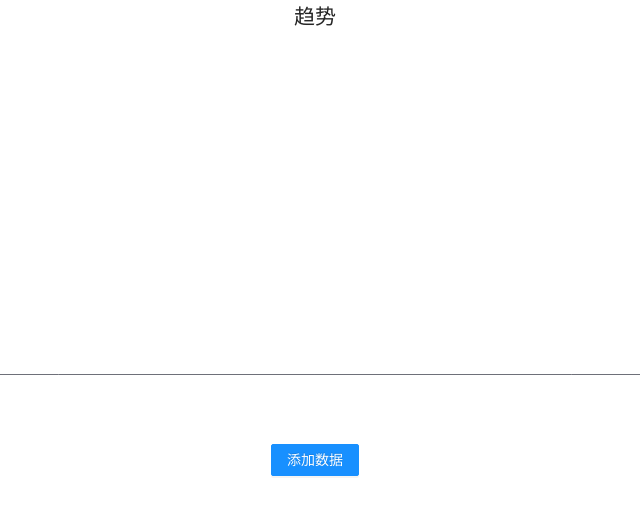
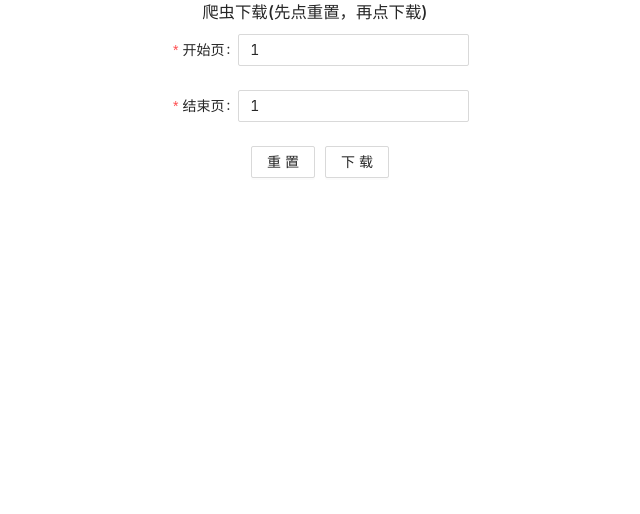
Before and after one commit to 0110wdj/electron-app, a React app: page / in a window 1280 px wide. Shown: the whole page, without its empty margins (325-965 px from the left). Built offline with nearby package versions, Linux system fonts and the light colour scheme.

Commit message:
feat:前端修改、链接修改

```diff
--- a/src/app/index.js
+++ b/src/app/index.js
@@ -1,9 +1,11 @@
-import React from "react";
-import Echarts from "../components/echarts";
 import { ConfigProvider } from 'antd';
 import zhCN from 'antd/es/locale/zh_CN';
 import './index.css';
 import ipc from '../components/ipc';
+import { Button, Input } from 'antd'
+import { Form } from 'antd'
+import axios from 'axios'
+import React, { useState } from 'react'
 
 // 增加调试功能
 document.body.addEventListener('keyup', e => {
@@ -12,12 +14,122 @@ document.body.addEventListener('keyup', e => {
   }
 });
 
+const ipAddress = '47.97.71.176'
+
 const MainApp = () => {
+  const [start, setStart] = useState(1)
+  const [end, setEnd] = useState(1)
+  const [isClick, setIsClick] = useState(false)
+  const [form] = Form.useForm()
+
   return (
     <ConfigProvider locale={zhCN} >
       <div className="main-app">
-        <h2>趋势</h2>
-        <Echarts />
+        <h3>爬虫下载(先点重置，再点下载)</h3>
+        <Form
+          form={form}
+          name='basic'
+          labelCol={{
+            span: 6,
+          }}
+          wrapperCol={{
+            span: 18,
+          }}
+          style={{
+            maxWidth: 600,
+          }}
+          initialValues={{
+            remember: true,
+          }}
+          autoComplete='off'
+        >
+          <Form.Item
+            label='开始页'
+            name='start'
+            placeholder='从第几页开始下载'
+            rules={[
+              {
+                required: true,
+              },
+            ]}
+            initialValue={1}
+          >
+            <Input
+              onChange={e => {
+                setStart(e?.target?.value)
+              }}
+            />
+          </Form.Item>
+          <Form.Item
+            label='结束页'
+            name='end'
+            placeholder='到第几页结束（包含）'
+            rules={[
+              {
+                required: true,
+              },
+            ]}
+            initialValue={1}
+          >
+            <Input
+              onChange={e => {
+                setEnd(e?.target?.value)
+              }}
+            />
+          </Form.Item>
+        </Form>
+        <div class='flex flex-row'>
+          <div style={{ margin: '0 10px' }}>
+            <Button
+              onClick={() => {
+                if (isClick) {
+                  e.preventDefault()
+                } else {
+                  setIsClick(true)
+                  ipc.clearData();
+                  // axios.get(`http://${ipAddress}:9527/crawler/sichuan/clear`)
+                  setTimeout(() => {
+                    setIsClick(false)
+                  }, 3000)
+                }
+              }}
+              style={{ margin: '0 10px' }}
+            >
+              {isClick ? '等待..' : '重置'}
+            </Button>
+            {/* <a
+              href={`http://${ipAddress}:9527/crawler/sichuan/downLoad?start=${start}&end=${end}`}
+              onClick={e => {
+                if (isClick) {
+                  e.preventDefault()
+                } else {
+                  setIsClick(true)
+                  setTimeout(() => {
+                    setIsClick(false)
+                  }, 10000)
+                }
+              }}
+            >
+              <Button>{isClick ? '等待..' : '下载'}</Button>
+            </a> */}
+            <Button onClick={e => {
+              if (isClick) {
+                e.preventDefault()
+              } else {
+                if (!(+start > 0 && +end > 0)) {
+                  e.preventDefault()
+                  console.error("参数错误！");
+                  return;
+                }
+                setIsClick(true)
+                ipc.downloadData(start, end)
+                setTimeout(() => {
+                  setIsClick(false)
+                }, 10000)
+              }
+            }}>{isClick ? '等待..' : '下载'}</Button>
+          </div>
+        </div>
       </div>
     </ConfigProvider>
   )
--- a/src/components/ipc/index.js
+++ b/src/components/ipc/index.js
@@ -2,6 +2,8 @@
  * @type {{
 *   getDataJson: () => Promise<string>,
 *   addDataJson: (arg:string) => boolean,
+*   downloadData: (start:number,end:number) => boolean,
+*   clearData: () => boolean,
 *   openDevTools: () => void,
 * }}
 */
--- a/src/elmain/filecrud.js
+++ b/src/elmain/filecrud.js
@@ -3,7 +3,7 @@ const path = require('node:path')
 const OS = process.platform;
 let personalDataPath;
 
-const dir = "personal-weight-data";
+const dir = "kits-app-data";
 
 if (OS === 'win32') {
   personalDataPath = path.join(process.env.APPDATA, dir)
--- a/src/index.html
+++ b/src/index.html
@@ -7,7 +7,7 @@
   <!-- <meta http-equiv="Content-Security-Policy" content="default-src 'self'; script-src 'self'; style-src 'self'; img-src 'self' data:; connect-src 'self'"> -->
   <meta http-equiv="Content-Security-Policy" content="script-src 'self' 'unsafe-eval' 'unsafe-inline';">
 
-  <title>weight record</title>
+  <title>爬虫下载</title>
 </head>
 
 <body>
--- a/src/preload.js
+++ b/src/preload.js
@@ -4,6 +4,12 @@ contextBridge.exposeInMainWorld('__ipc', {
   getDataJson: async () => {
     return await ipcRenderer.sendSync('getDataJson')
   },
+  downloadData: async (start, end) => {
+    return await ipcRenderer.sendSync('downloadData', start, end)
+  },
+  clearData: async () => {
+    return await ipcRenderer.sendSync('clearData')
+  },
   addDataJson: async (val) => {
     return await ipcRenderer.sendSync('addDataJson', val)
   },
```
Also changed, not shown: package.json (+5 -5 lines), src/elmain/ipc.js (+22 -0 lines), 1 other file.
